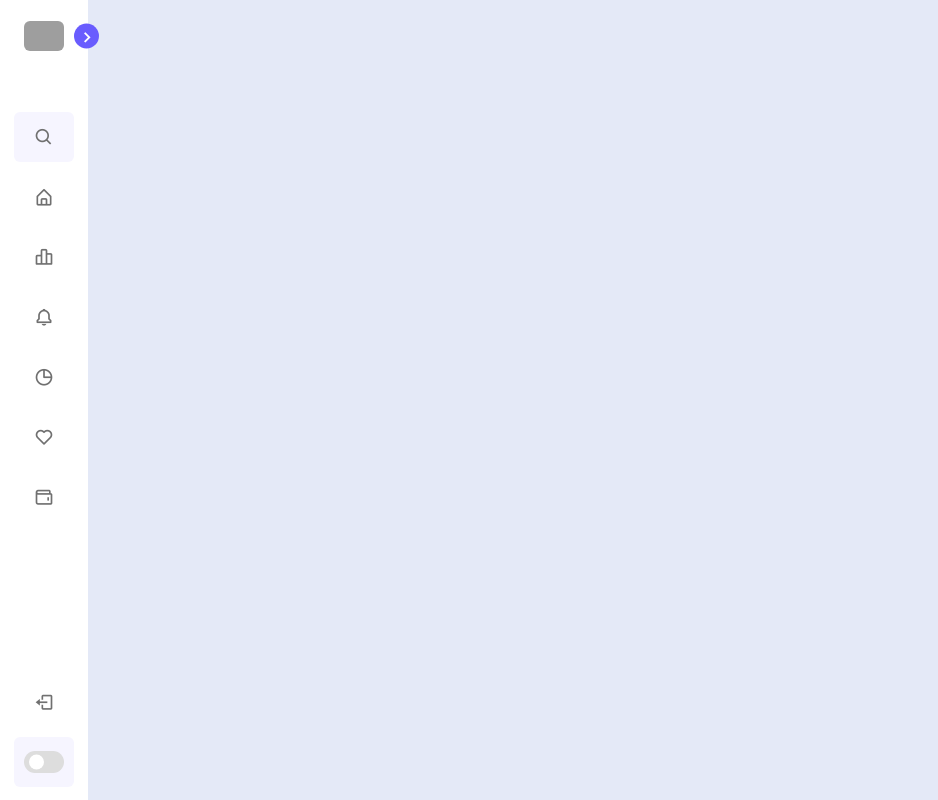
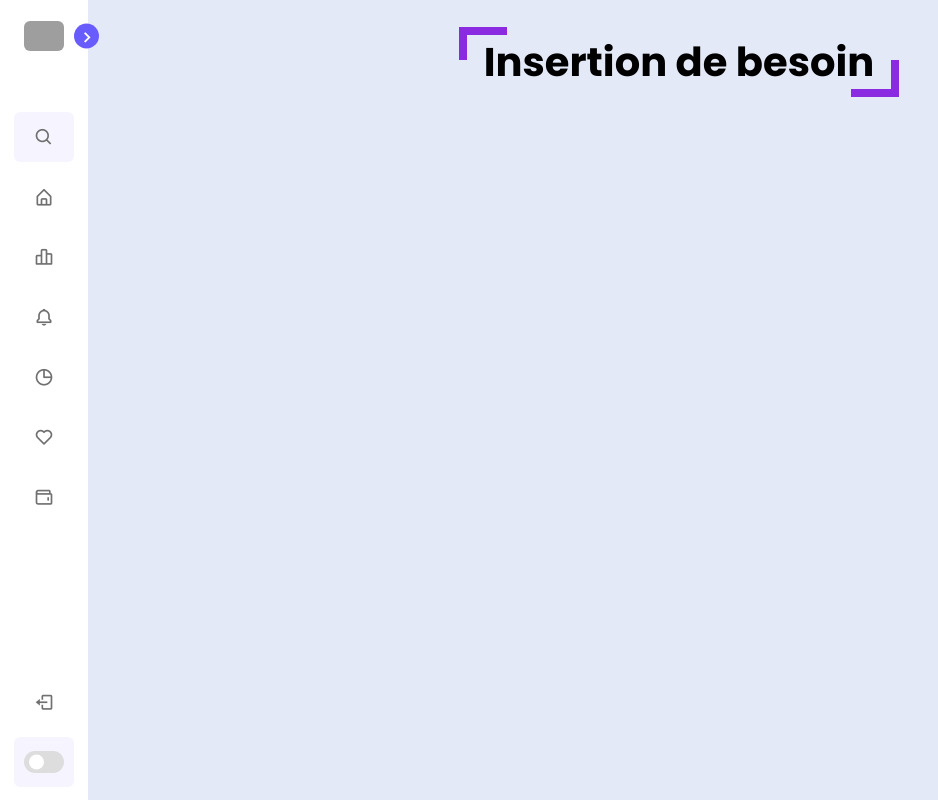
Before and after one commit to Nante1905/commerce-front, a React (Vite) app: page /title in a window 1280 px wide. Shown: the whole page, without its empty margins (0-938 px from the left). Built offline with nearby package versions, Linux system fonts and the light colour scheme; grey boxes are pictures that could not be loaded.

Commit message:
feat: component title

```diff
--- /dev/null
+++ b/src/components/title/title.component.scss
@@ -0,0 +1,55 @@
+.title-container {
+    text-align: center;
+    padding: 2rem 0;
+    width: fit-content;
+    margin: auto;
+    height: auto;
+    .title-text {
+        font-size: 2.5rem;
+        font-weight: bold;
+        position: relative;
+
+        &:before{
+            content: "";
+            position: absolute;
+            left: -25px;
+            top: -5px;
+            width: 3rem;
+            height: 0.5rem;
+            background-color: blueviolet;
+        }
+
+        &:after {
+            content: "";
+            position: absolute;
+            right: -25px;
+            bottom: -5px;
+            width: 3rem;
+            height: 0.5rem;
+            background-color: blueviolet;
+        }
+    }
+    .border {
+        position: relative;
+        height: inherit;
+        width: 100%;
+        &:before{
+            content: "";
+            position: absolute;
+            left: -25px;
+            top: calc(100% - 4rem);
+            width: 0.5rem;
+            height: 2rem;
+            background-color: blueviolet;
+        }
+        &:after{
+            content: "";
+            position: absolute;
+            right: -25px;
+            bottom: 0;
+            width: 0.5rem;
+            height: 2rem;
+            background-color: blueviolet;
+        }
+    }
+}
--- /dev/null
+++ b/src/components/title/title.component.tsx
@@ -0,0 +1,15 @@
+import "./title.component.scss";
+
+const Title = (props: any) => {
+  return (
+    <div className="title-container">
+      {" "}
+      <div className="title-text">
+        {props.text}
+        <div className="border"></div>
+      </div>
+    </div>
+  );
+};
+
+export default Title;
--- a/src/main.tsx
+++ b/src/main.tsx
@@ -1,10 +1,29 @@
-import React from 'react'
-import ReactDOM from 'react-dom/client'
-import App from './App.tsx'
-import './index.css'
+import React from "react";
+import ReactDOM from "react-dom/client";
+import App from "./App.tsx";
+import "./index.css";
+import { Outlet, RouterProvider, createBrowserRouter } from "react-router-dom";
+import Title from "./components/title/title.component.tsx";
 
-ReactDOM.createRoot(document.getElementById('root') as HTMLElement).render(
+const routes = createBrowserRouter([
+  {
+    path: "/",
+    element: (
+      <App>
+        <Outlet />
+      </App>
+    ),
+    children: [
+      {
+        path: "title",
+        element: <Title text={"Insertion de besoin"} />,
+      },
+    ],
+  },
+]);
+
+ReactDOM.createRoot(document.getElementById("root") as HTMLElement).render(
   <React.StrictMode>
-    <App />
-  </React.StrictMode>,
-)
+    <RouterProvider router={routes} />
+  </React.StrictMode>
+);
```
